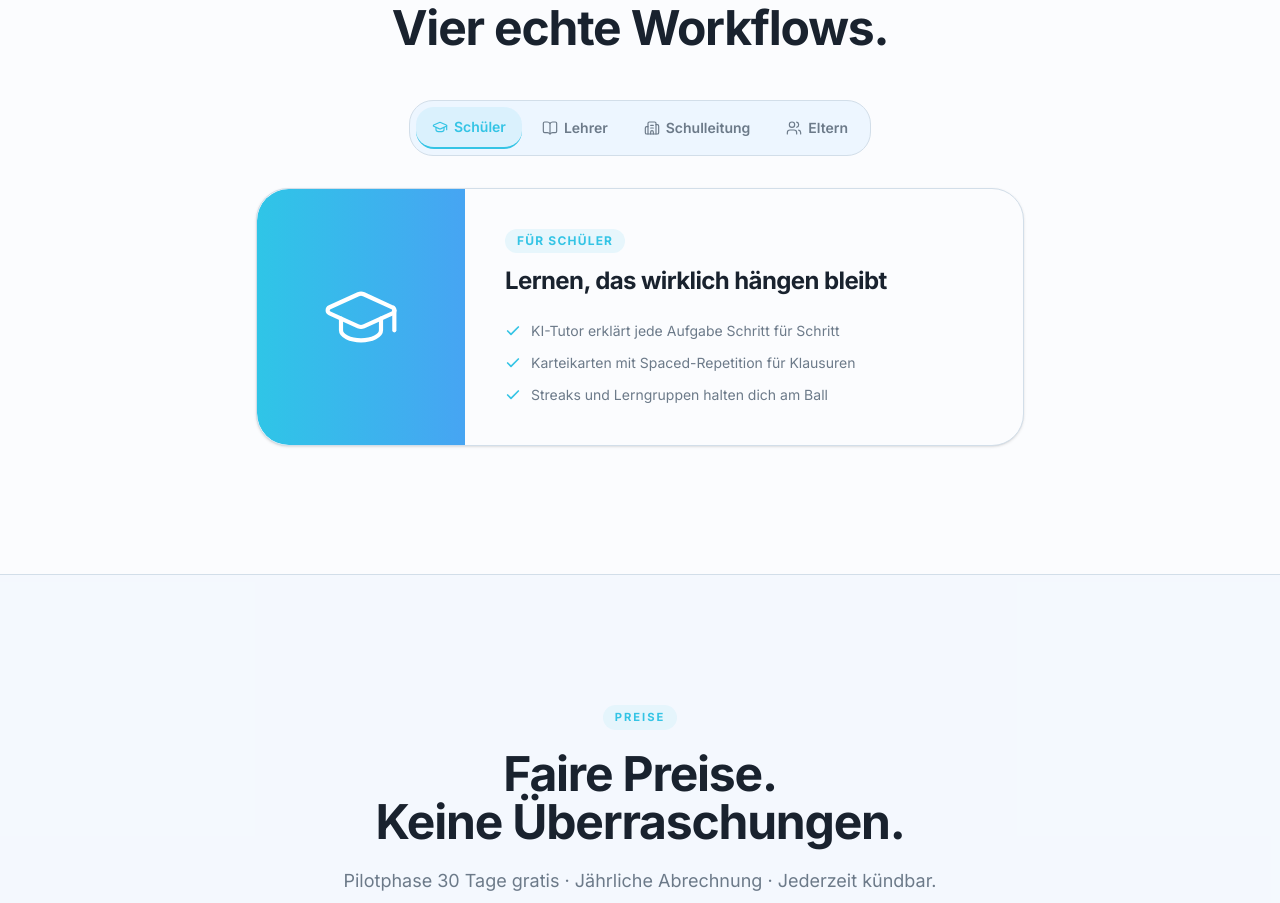
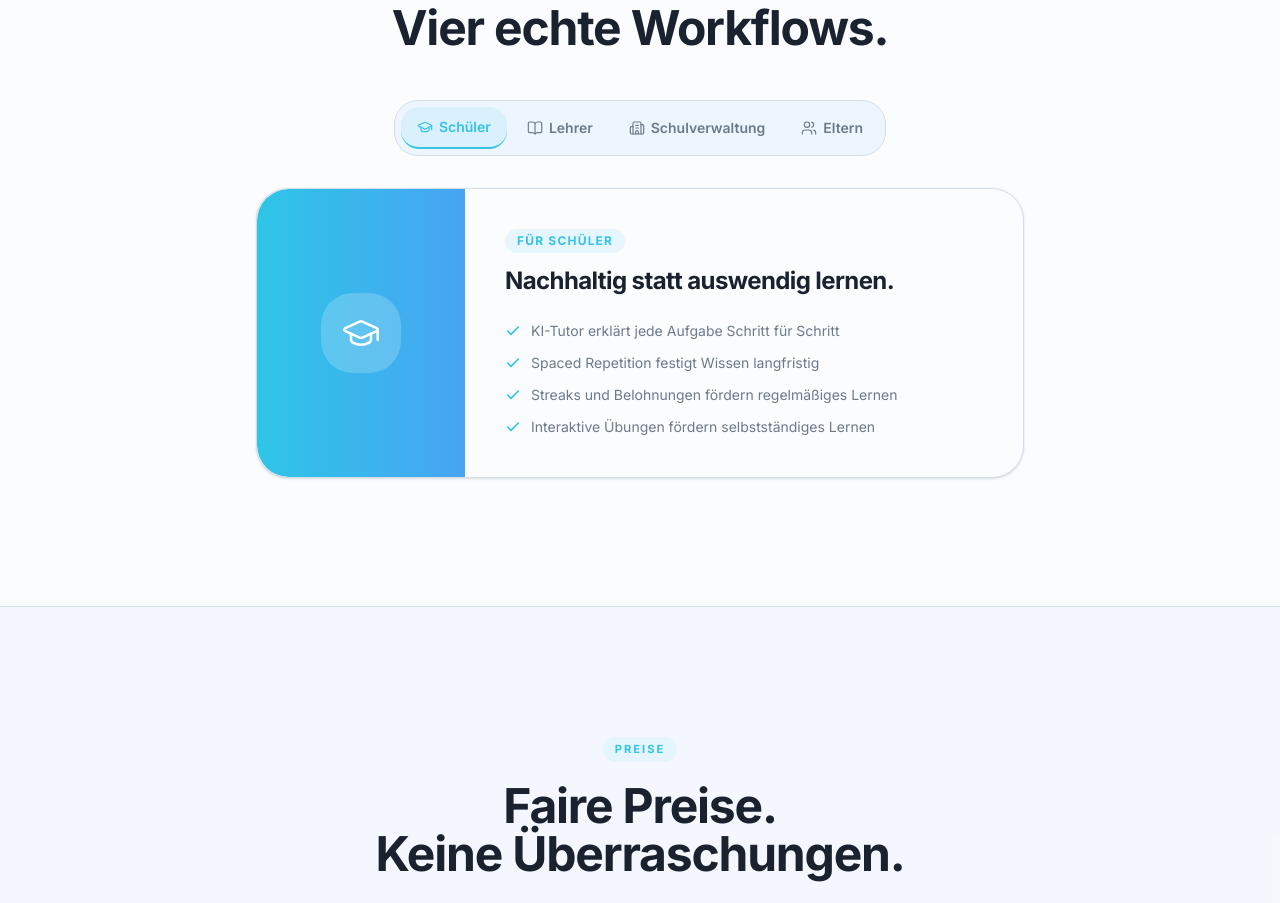
Before and after one commit to Jonas088-Lol/Mastermind, a Next.js app: page / in a window 1280 px wide. Shown: the part 3737-4640 px from the top of the page. Built offline with nearby package versions, Linux system fonts and the light colour scheme; no server answers; the database is empty.

Commit message:
feat: Gamification landing section — text overhaul + shop icon redesign (1.5.1–1.5.9)

```diff
--- a/src/components/landing/UseCases.tsx
+++ b/src/components/landing/UseCases.tsx
@@ -16,6 +16,7 @@ const audiences: {
   tabActive: string;
   tabIdle: string;
   headline: string;
+  subheadline: string;
   points: string[];
 }[] = [
   {
@@ -24,11 +25,13 @@ const audiences: {
     rainbowPos: 0,
     tabActive: "bg-brand/10 text-brand border-b-2 border-brand",
     tabIdle: "text-muted-fg hover:text-fg hover:bg-surface",
-    headline: "Lernen, das wirklich hängen bleibt",
+    headline: "Für Schüler",
+    subheadline: "Nachhaltig statt auswendig lernen.",
     points: [
       "KI-Tutor erklärt jede Aufgabe Schritt für Schritt",
-      "Karteikarten mit Spaced-Repetition für Klausuren",
-      "Streaks und Lerngruppen halten dich am Ball",
+      "Spaced Repetition festigt Wissen langfristig",
+      "Streaks und Belohnungen fördern regelmäßiges Lernen",
+      "Interaktive Übungen fördern selbstständiges Lernen",
     ],
   },
   {
@@ -37,26 +40,28 @@ const audiences: {
     rainbowPos: 2,
     tabActive: "bg-brand/10 text-brand border-b-2 border-brand",
     tabIdle: "text-muted-fg hover:text-fg hover:bg-surface",
-    headline: "Spart stundenlange Arbeit pro Woche",
+    headline: "Für Lehrer",
+    subheadline: "Mehr Zeit für das Wesentliche.",
     points: [
-      "Aufgaben & Klassenarbeiten in Minuten generiert",
-      "Auto-Korrektur-Vorschläge — du behältst die Kontrolle",
-      "Live-Heatmap: Lernstand der Klasse auf einen Blick",
-      "Kommunikation gebündelt — keine unnötigen Extra-Apps",
+      "Aufgaben und Klassenarbeiten in wenigen Minuten erstellen",
+      "Noten, Kompetenzen und Lernstände übersichtlich zusammengeführt",
+      "Kompetenz-Heatmaps schaffen sofortigen Überblick",
+      "KI übernimmt den ersten Korrekturdurchgang",
     ],
   },
   {
-    role: "Schulleitung",
+    role: "Schulverwaltung",
     Icon: Building2,
     rainbowPos: 4,
     tabActive: "bg-brand/10 text-brand border-b-2 border-brand",
     tabIdle: "text-muted-fg hover:text-fg hover:bg-surface",
-    headline: "Volle Kontrolle, sauberes Setup",
+    headline: "Für Schulverwaltungen",
+    subheadline: "Eine Plattform für die gesamte Schule.",
     points: [
-      "Untis-Import in 5 Minuten — nicht in 5 Tagen",
-      "DSGVO-konform aus Deutschland, AVV in 24 h",
-      "SSO mit Microsoft/Google, SCIM-Provisioning",
-      "Reporting für Schulträger und Eltern-Beirat",
+      "Zentrale Steuerung aller Schulprozesse",
+      "Planung, Kommunikation und Verwaltung vereint",
+      "Flexible Rollen- und Rechteverwaltung",
+      "Effiziente Prozesse für den gesamten Schulalltag",
     ],
   },
   {
@@ -65,12 +70,13 @@ const audiences: {
     rainbowPos: 5,
     tabActive: "bg-brand/10 text-brand border-b-2 border-brand",
     tabIdle: "text-muted-fg hover:text-fg hover:bg-surface",
-    headline: "Endlich überblickbar",
+    headline: "Für Eltern",
+    subheadline: "Immer den Überblick behalten.",
     points: [
-      "Eine App für alle Kinder — Noten, Termine, Nachrichten",
-      "Krankmeldung mit zwei Klicks (signiert, prüfbar)",
-      "Push, wenn wirklich was Wichtiges passiert",
-      "Kein Klassen-Chat-Chaos mehr",
+      "Alle Informationen in einer App",
+      "Krankmeldungen in wenigen Klicks übermitteln",
+      "Klare Kommunikation ohne Nachrichtenchaos",
+      "Sprechstunden schnell und unkompliziert vereinbaren",
     ],
   },
 ];
@@ -126,21 +132,23 @@ export function UseCases() {
           <div className="mt-8 mx-auto max-w-3xl">
             <div className="overflow-hidden rounded-3xl border border-border bg-surface shadow-sm">
               <div className="flex flex-col sm:flex-row">
-                {/* Left: icon illustration with rainbow gradient */}
+                {/* Left: icon panel with rainbow gradient + Landing-Symboldesign icon */}
                 <div
                   className="flex items-center justify-center sm:w-52 shrink-0 py-10 sm:py-0 rounded-t-3xl sm:rounded-t-none sm:rounded-l-3xl"
                   style={iconPanelStyle(current.rainbowPos)}
                 >
-                  <current.Icon className="size-20 text-white" strokeWidth={1.25} />
+                  <div className="grid size-20 place-items-center rounded-3xl bg-white/20 backdrop-blur-sm">
+                    <current.Icon className="size-10 text-white" strokeWidth={1.5} />
+                  </div>
                 </div>
 
                 {/* Right: content */}
                 <div className="flex flex-col justify-center p-7 sm:p-10">
                   <span className="inline-block self-start rounded-full bg-brand/10 px-3 py-1 text-xs font-bold uppercase tracking-widest text-brand">
-                    Für {current.role}
+                    {current.headline}
                   </span>
                   <h3 className="mt-3 text-2xl font-bold tracking-tight">
-                    {current.headline}
+                    {current.subheadline}
                   </h3>
                   <ul className="mt-6 space-y-3">
                     {current.points.map((p) => (
```
